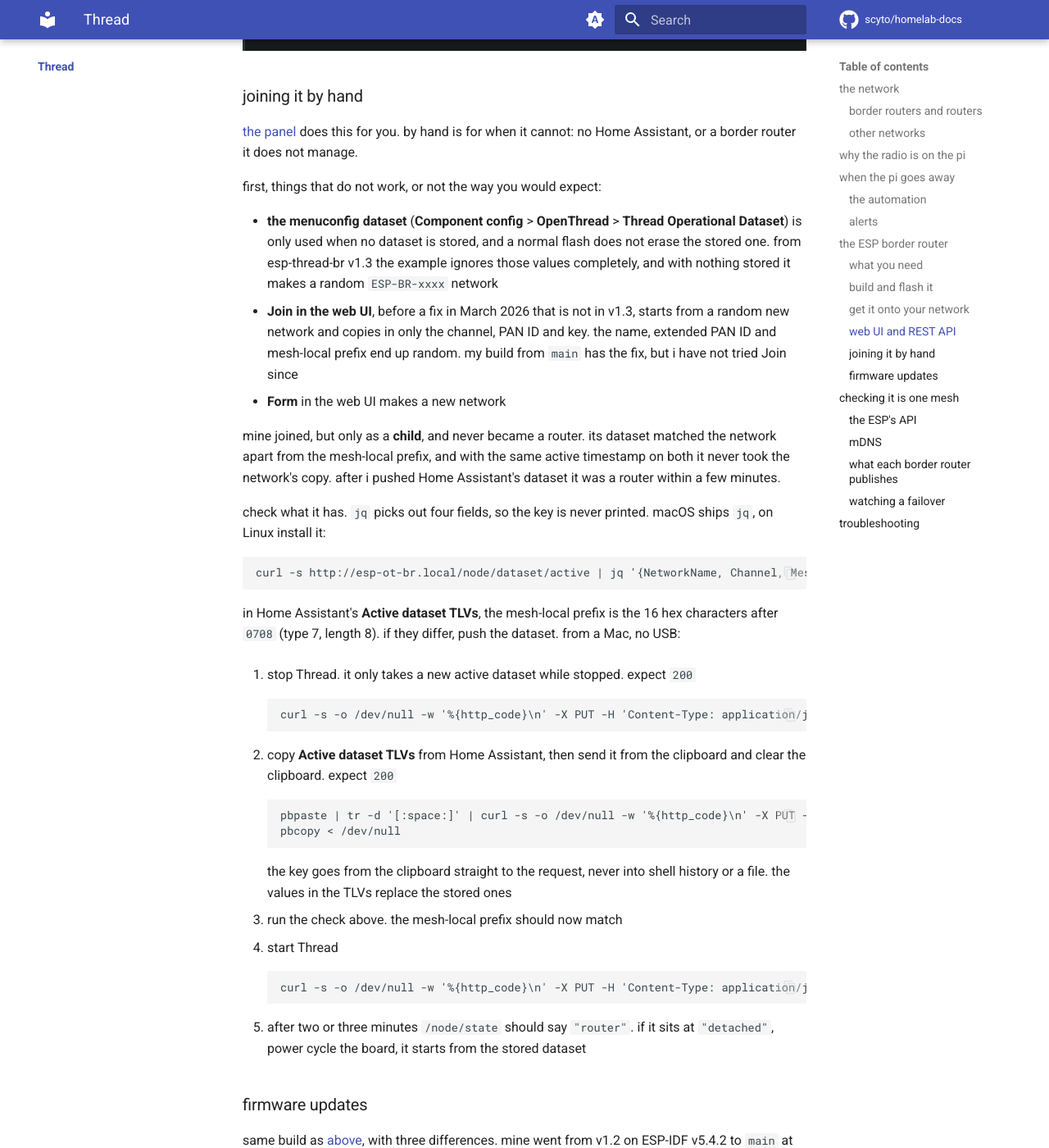
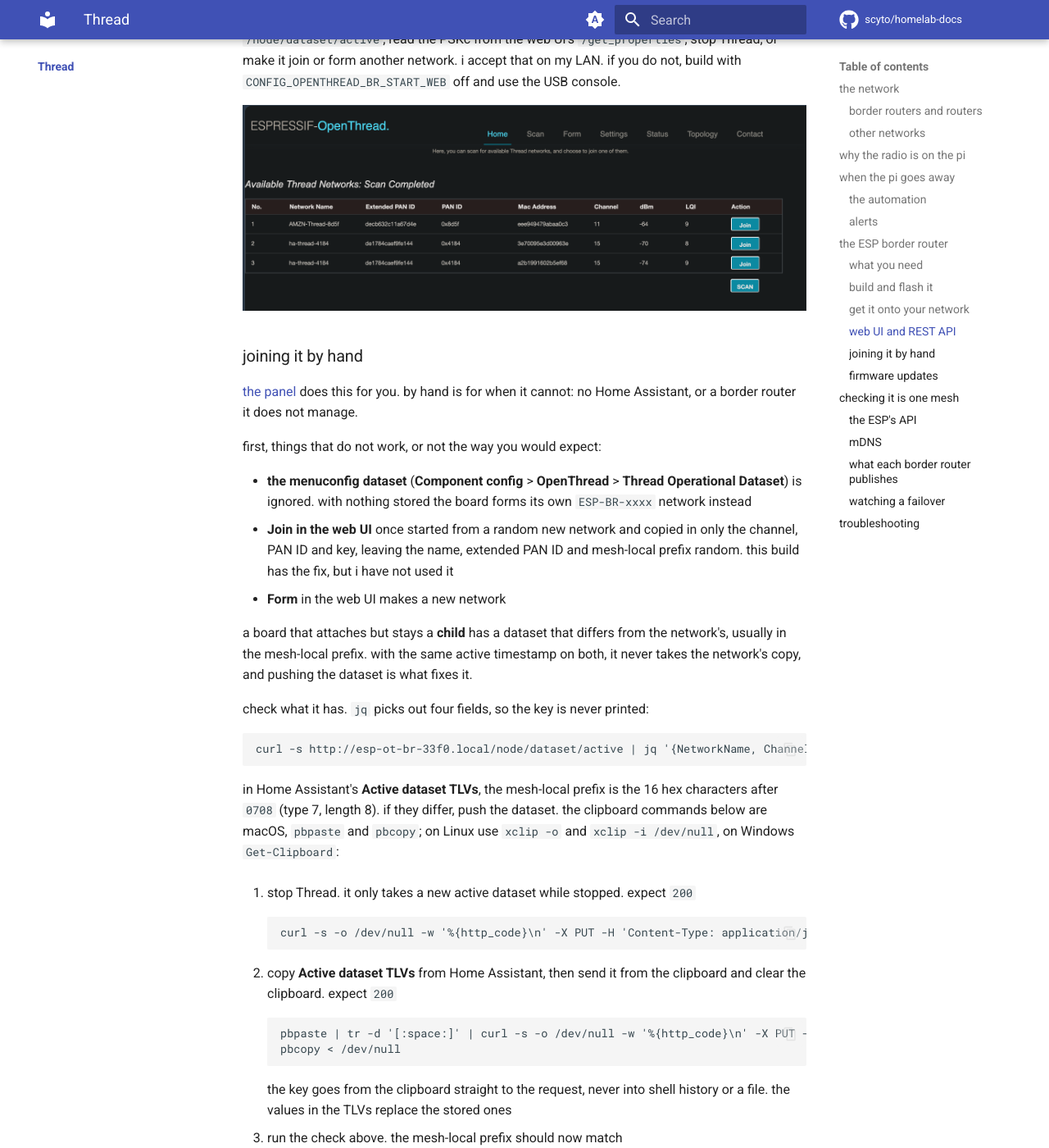
Before and after one commit to scyto/homelab-docs, an MkDocs documentation site: the page built from docs/thread/index.md, in a window 1280 px wide and 1400 px high, scrolled down 11904 px. Shown: the whole window at 82% size. Built offline with MkDocs 1.6.1 and Material for MkDocs 9.7.7, drawn with Linux system fonts in a browser that asks for light colours; comment, search, counter and statistics services are not loaded; some of the changed text lies outside the part shown.

Commit message:
Thread: Windows ESP-IDF path, the board's own name, present tense (#15)
- Windows: say which ESP-IDF tree is active. The installer's shortcut
  activates the tree it manages, so either pick v5.5.4 in the installer
  and skip the clone, or activate the clone with install.ps1 and
  export.ps1. Build commands now start from IDF_PATH rather than
  assuming the two trees are siblings.
- Name the board after its MAC and use that name in every example, with
  the reason stated plainly rather than as a note about upstream.
- Describe what the firmware does now, dropping the comparisons with
  older releases.

Co-authored-by: Claude Opus 5 (1M context) <noreply@anthropic.com>

````diff
--- a/docs/thread/index.md
+++ b/docs/thread/index.md
@@ -245,7 +245,7 @@ happened, the second is the catch-all.
 | hardware | Espressif ESP Thread Border Router/Zigbee Gateway board: ESP32-S3 host, ESP32-H2 radio co-processor, UART between them |
 | backbone | Ethernet, on Espressif's Sub-Ethernet daughter board (W5500, 10/100), built with `CONFIG_EXAMPLE_CONNECT_ETHERNET`. the main board alone is Wi-Fi only. i wanted this border router as reliable as i could make it, so no Wi-Fi |
 | power | PoE, through an external splitter. Espressif lists 5 V over either USB-C port as the board's only power input, and neither board has PoE |
-| firmware | [esp-thread-br](https://github.com/espressif/esp-thread-br) `basic_thread_border_router`, built from `main` at `46d36d3` (September 2026) on ESP-IDF v5.5.4 |
+| firmware | [esp-thread-br](https://github.com/espressif/esp-thread-br) `basic_thread_border_router`, built from `main` at `46d36d3` on ESP-IDF v5.5.4 |
 
 ### what you need
 
@@ -285,12 +285,22 @@ from the S3 on first boot, so you only flash one of them.
       system python3
     - **Windows**: the
       [ESP-IDF Windows installer](https://docs.espressif.com/projects/esp-idf/en/v5.5.4/esp32s3/get-started/windows-setup.html),
-      which is the supported path rather than WSL. it creates **ESP-IDF
-      PowerShell** and **ESP-IDF Command Prompt** shortcuts that set the
-      environment up for you, so you never source anything by hand
+      which is the supported path rather than WSL. its **ESP-IDF PowerShell**
+      shortcut sets the environment up for you, but for the tree **the installer**
+      manages. so either:
 
-2. get both trees. `install.sh` is `install.bat` on Windows, and every `idf.py`
-   below runs in a shell where you have sourced `export.sh` (`export.bat`)
+        - pick **v5.5.4** in the installer, use that shortcut, and skip the
+          `esp-idf` clone in the next step, or
+        - clone as below and activate that clone yourself, in PowerShell:
+          `.\esp-idf\install.ps1 esp32s3,esp32h2` then `. .\esp-idf\export.ps1`
+
+        get this wrong and `idf.py` runs against a different ESP-IDF from the one
+        you built the radio firmware in
+
+2. get both trees. on Windows that is `install.ps1` in PowerShell, or
+   `install.bat` in the Command Prompt. every `idf.py` below runs in a shell where
+   you have sourced the matching `export` script for **this** tree, unless you let
+   the installer manage it
 
     ```
     git clone -b v5.5.4 --depth 1 --recursive https://github.com/espressif/esp-idf.git
@@ -327,10 +337,10 @@ from the S3 on first boot, so you only flash one of them.
     with `AUTO_UPDATE_RCP` the S3 flashes the H2 with the radio firmware it was
     built with, over the reset and boot pins
 
-4. **optional, but do it now if you might ever own two.** upstream hardcodes the
-   mDNS name `esp-ot-br`, so two boards on one LAN answer to the same name. one
-   line in `main/esp_ot_br.c` makes it per-board, matching how the firmware names
-   the network it forms:
+4. **give the board a name of its own.** Espressif's code sets the same name,
+   `esp-ot-br`, on every board, so a second one answers to the same
+   `esp-ot-br.local` as the first. one line in `main/esp_ot_br.c` names it after
+   its own MAC instead, the way the firmware already names the network it forms:
 
     ```c
     uint8_t mac[6];
@@ -340,20 +350,24 @@ from the S3 on first boot, so you only flash one of them.
     ESP_ERROR_CHECK(mdns_hostname_set(hostname));
     ```
 
-    with `#include "esp_mac.h"` at the top, replacing
-    `mdns_hostname_set("esp-ot-br")`. mine is then `esp-ot-br-33f0.local`. it
-    renames the web UI, the REST API and the name Home Assistant shows, and you
-    re-apply it at each firmware update. **the examples below use the upstream
-    name**, so substitute yours
+    add `#include "esp_mac.h"` at the top, and replace the line that reads
+    `mdns_hostname_set("esp-ot-br")`. this renames the web UI, the REST API and
+    the name Home Assistant shows, and it is a change to Espressif's code, so
+    re-apply it at each firmware update
+
+    mine came out as `esp-ot-br-33f0.local`, and **every example on this page uses
+    that name**. yours ends in your own four characters, which the board prints on
+    the console at boot and shows in the web UI. skip this step and it stays
+    `esp-ot-br.local`
 
 5. build. the radio firmware goes first, the border router build packs it into
    its `rcp_fw` partition. Linux and macOS:
 
     ```
-    cd esp-idf/examples/openthread/ot_rcp &&
+    cd "$IDF_PATH/examples/openthread/ot_rcp" &&
       idf.py set-target esp32h2 && idf.py build
 
-    cd ../../../../esp-thread-br/examples/basic_thread_border_router &&
+    cd ~/esp-thread-br/examples/basic_thread_border_router &&
       export SDKCONFIG_DEFAULTS="sdkconfig.defaults;sdkconfig.esp-ot-br" &&
       idf.py set-target esp32s3 && idf.py build
     ```
@@ -361,19 +375,24 @@ from the S3 on first boot, so you only flash one of them.
     in the ESP-IDF PowerShell, where `export` and `&&` do not exist:
 
     ```
-    cd esp-idf\examples\openthread\ot_rcp
+    cd "$env:IDF_PATH\examples\openthread\ot_rcp"
     idf.py set-target esp32h2
     idf.py build
 
-    cd ..\..\..\..\esp-thread-br\examples\basic_thread_border_router
+    cd $HOME\esp-thread-br\examples\basic_thread_border_router
     $env:SDKCONFIG_DEFAULTS = "sdkconfig.defaults;sdkconfig.esp-ot-br"
     idf.py set-target esp32s3
     idf.py build
     ```
 
-    the chaining is not decoration: `idf.py set-target` clears the build
-    directory, so a `cd` that failed means the next command wipes the radio
-    firmware build. on Windows, check each command worked before the next
+    - `IDF_PATH` is set by the `export` script, or by the installer's shortcut on
+      Windows, and points at whichever ESP-IDF you activated. using it means these
+      commands work whether that tree sits beside `esp-thread-br` or wherever the
+      installer put it
+    - the second `cd` is wherever you cloned `esp-thread-br`
+    - the chaining is not decoration: `idf.py set-target` clears the build
+      directory, so a `cd` that failed means the next command wipes the radio
+      firmware build. on Windows, check each command worked before the next
 
 6. plug your computer into **USB2** and flash. the S3 appears as a USB serial
    device: `/dev/ttyACM0` on Linux, `/dev/cu.usbmodemXXXX` on macOS, `COM4` or
@@ -385,7 +404,7 @@ from the S3 on first boot, so you only flash one of them.
 
 7. first boot takes about 15 seconds: the S3 flashes the H2 with the radio
    firmware, restarts, brings up Ethernet, and serves its web UI at
-   `http://esp-ot-br.local`. `idf.py -p <port> monitor` shows it, and restarts the
+   `http://esp-ot-br-33f0.local`. `idf.py -p <port> monitor` shows it, and restarts the
    board when it connects
 
 **it does not join anything by itself.** with no dataset stored it forms its own
@@ -399,7 +418,7 @@ copying dataset TLVs around by hand. the panel only offers it for a border route
 it *manages*, so add it to the integration first.
 
 1. **Settings** > **Devices & services** > **Add integration** > **OpenThread
-   Border Router**, URL `http://esp-ot-br.local`. port 80, a standard border
+   Border Router**, URL `http://esp-ot-br-33f0.local`. port 80, a standard border
    router uses 8081
 2. rename both entries, ⋮ > **Rename**. the one you add by URL is always called
    *Open Thread Border Router*, the add-on's takes the add-on's name, and
@@ -416,7 +435,7 @@ it *manages*, so add it to the integration first.
 5. it attaches as a child and is a router a minute or two later
 
     ```
-    curl -s http://esp-ot-br.local/node/state; echo
+    curl -s http://esp-ot-br-33f0.local/node/state; echo
     ```
 
 6. the empty `ESP-BR-xxxx` network is left behind in the panel. delete it with the
@@ -435,17 +454,15 @@ it *manages*, so add it to the integration first.
 
 ### web UI and REST API
 
-- web UI: `http://esp-ot-br.local/`. on v1.2 only `/index.html` worked and the bare
-  `/` returned a JSON 404
-- `http://esp-ot-br.local/.well-known/thread/esp-br-rest` lists the API, on builds
-  from `main` since August 2026
+- web UI: `http://esp-ot-br-33f0.local/`
+- `http://esp-ot-br-33f0.local/.well-known/thread/esp-br-rest` lists the API
 - REST API, the same shape as OpenThread's own border router:
 
     ```
-    curl -s http://esp-ot-br.local/node/state; echo
-    curl -s http://esp-ot-br.local/node
-    curl -s http://esp-ot-br.local/diagnostics
-    curl -s http://esp-ot-br.local/topology
+    curl -s http://esp-ot-br-33f0.local/node/state; echo
+    curl -s http://esp-ot-br-33f0.local/node
+    curl -s http://esp-ot-br-33f0.local/diagnostics
+    curl -s http://esp-ot-br-33f0.local/topology
     ```
 
     `/node/state` answers `"disabled"`, `"detached"`, `"child"`, `"router"` or
@@ -453,7 +470,7 @@ it *manages*, so add it to the integration first.
 - a path it does not know returns HTTP 200 with a 404 error in the body, so read
   the body, not the status code
 - the OpenThread console is on USB, the S3's USB-C port, not on the network.
-  from v1.3 its commands need an `ot` prefix (`ot state`). plain
+  its commands need an `ot` prefix (`ot state`). plain
   `idf.py -p /dev/cu.usbmodemXXXX monitor` restarts the S3 when it connects;
   `--no-reset` is meant to stop that, which i have not tried
 
@@ -473,42 +490,39 @@ cannot: no Home Assistant, or a border router it does not manage.
 first, things that do not work, or not the way you would expect:
 
 - **the menuconfig dataset** (**Component config** > **OpenThread** > **Thread
-  Operational Dataset**) is only used when no dataset is stored, and a normal flash
-  does not erase the stored one. from esp-thread-br v1.3 the example ignores those
-  values completely, and with nothing stored it makes a random `ESP-BR-xxxx`
-  network
-- **Join in the web UI**, before a fix in March 2026 that is not in v1.3, starts
-  from a random new network and copies in only the channel, PAN ID and key. the
-  name, extended PAN ID and mesh-local prefix end up random. my build from `main`
-  has the fix, but i have not tried Join since
+  Operational Dataset**) is ignored. with nothing stored the board forms its own
+  `ESP-BR-xxxx` network instead
+- **Join in the web UI** once started from a random new network and copied in only
+  the channel, PAN ID and key, leaving the name, extended PAN ID and mesh-local
+  prefix random. this build has the fix, but i have not used it
 - **Form** in the web UI makes a new network
 
-mine joined, but only as a **child**, and never became a router. its dataset
-matched the network apart from the mesh-local prefix, and with the same active
-timestamp on both it never took the network's copy. after i pushed Home
-Assistant's dataset it was a router within a few minutes.
+a board that attaches but stays a **child** has a dataset that differs from the
+network's, usually in the mesh-local prefix. with the same active timestamp on
+both, it never takes the network's copy, and pushing the dataset is what fixes it.
 
-check what it has. `jq` picks out four fields, so the key is never printed. macOS
-ships `jq`, on Linux install it:
+check what it has. `jq` picks out four fields, so the key is never printed:
 
 ```
-curl -s http://esp-ot-br.local/node/dataset/active | jq '{NetworkName, Channel, MeshLocalPrefix, ActiveTimestamp}'
+curl -s http://esp-ot-br-33f0.local/node/dataset/active | jq '{NetworkName, Channel, MeshLocalPrefix, ActiveTimestamp}'
 ```
 
 in Home Assistant's **Active dataset TLVs**, the mesh-local prefix is the 16 hex
-characters after `0708` (type 7, length 8). if they differ, push the dataset. from a Mac, no USB:
+characters after `0708` (type 7, length 8). if they differ, push the dataset. the
+clipboard commands below are macOS, `pbpaste` and `pbcopy`; on Linux use
+`xclip -o` and `xclip -i /dev/null`, on Windows `Get-Clipboard`:
 
 1. stop Thread. it only takes a new active dataset while stopped. expect `200`
 
     ```
-    curl -s -o /dev/null -w '%{http_code}\n' -X PUT -H 'Content-Type: application/json' -d '"disable"' http://esp-ot-br.local/node/state
+    curl -s -o /dev/null -w '%{http_code}\n' -X PUT -H 'Content-Type: application/json' -d '"disable"' http://esp-ot-br-33f0.local/node/state
     ```
 
 2. copy **Active dataset TLVs** from Home Assistant, then send it from the
    clipboard and clear the clipboard. expect `200`
 
     ```
-    pbpaste | tr -d '[:space:]' | curl -s -o /dev/null -w '%{http_code}\n' -X PUT -H 'Content-Type: text/plain' --data-binary @- http://esp-ot-br.local/node/dataset/active
+    pbpaste | tr -d '[:space:]' | curl -s -o /dev/null -w '%{http_code}\n' -X PUT -H 'Content-Type: text/plain' --data-binary @- http://esp-ot-br-33f0.local/node/dataset/active
     pbcopy < /dev/null
     ```
 
@@ -519,7 +533,7 @@ characters after `0708` (type 7, length 8). if they differ, push the dataset. fr
 4. start Thread
 
     ```
-    curl -s -o /dev/null -w '%{http_code}\n' -X PUT -H 'Content-Type: application/json' -d '"enable"' http://esp-ot-br.local/node/state
+    curl -s -o /dev/null -w '%{http_code}\n' -X PUT -H 'Content-Type: application/json' -d '"enable"' http://esp-ot-br-33f0.local/node/state
     ```
 
 5. after two or three minutes `/node/state` should say `"router"`. if it sits at
@@ -527,8 +541,7 @@ characters after `0708` (type 7, length 8). if they differ, push the dataset. fr
 
 ### firmware updates
 
-same build as [above](#build-and-flash-it), with three differences. mine went from
-v1.2 on ESP-IDF v5.4.2 to `main` at `46d36d3` on v5.5.4 in September 2026.
+same build as [above](#build-and-flash-it), with three differences.
 
 1. keep the old tree. clone the new ESP-IDF and esp-thread-br into new
    directories, so the build you are running now is still there
@@ -554,9 +567,8 @@ then `/node/state` should say `"router"` within a couple of minutes and the
 `main`'s default partitions need the 8 MB board, its app partitions are 2M each.
 `nvs`, where the dataset is stored, does not move.
 
-changed from v1.2: `/` serves the web UI, and `/diagnostics` and `/topology` no
-longer return `NetworkData`, `Connectivity`, `MACCounters` or `ChannelPages`.
-network data is on the USB console, see
+`/diagnostics` and `/topology` do not return `NetworkData`, `Connectivity`,
+`MACCounters` or `ChannelPages`, so network data comes from the USB console, see
 [what each border router publishes](#what-each-border-router-publishes).
 
 ## checking it is one mesh
@@ -564,14 +576,12 @@ network data is on the USB console, see
 ### the ESP's API
 
 ```
-curl -s http://esp-ot-br.local/topology
+curl -s http://esp-ot-br-33f0.local/topology
 ```
 
 one entry per router, with its extended address, `Rloc16` and links. the router
 ID is `Rloc16` divided by 1024. a child's `Rloc16` has a non zero remainder.
-`LeaderData.PartitionId` should be the same in every entry. v1.2 also returned
-`Connectivity`, where `LinkQuality3` counts neighbours on the best link quality.
-builds from `main` do not.
+`LeaderData.PartitionId` should be the same in every entry.
 
 ### mDNS
 
@@ -683,10 +693,9 @@ ot bbr
 each entry includes the `Rloc16`, in hex, of the router that published it (`a400`
 is router 41, `3800` router 14). `::/0` is a default route, a route with `n` in
 its flags is a NAT64 prefix, service `5d` is an SRP server and service `01` is a
-backbone router. `ot bbr` names the primary. v1.2 also returned the network data
-as hex in the `NetworkData` field of `/diagnostics`.
+backbone router. `ot bbr` names the primary.
 
-mine since the [failover](#watching-a-failover) in September 2026:
+mine, since the [failover](#watching-a-failover):
 
 | | add-on | ESP |
 | --- | --- | --- |
@@ -712,8 +721,8 @@ what happens when the add-on goes away, watched over the ESP's REST API, no USB.
 2. watch the routers' addresses and the ESP's own
 
     ```
-    curl -s http://esp-ot-br.local/diagnostics | jq -c '.[] | {router: (.Rloc16 / 1024 | floor), addresses: .IP6AddressList}'
-    curl -s http://esp-ot-br.local/ipaddr | jq -c '.result[] | {address, preferred}'
+    curl -s http://esp-ot-br-33f0.local/diagnostics | jq -c '.[] | {router: (.Rloc16 / 1024 | floor), addresses: .IP6AddressList}'
+    curl -s http://esp-ot-br-33f0.local/ipaddr | jq -c '.result[] | {address, preferred}'
     ```
 
     - an address ending `0:ff:fe00:fc38` is the primary backbone router's,
````
